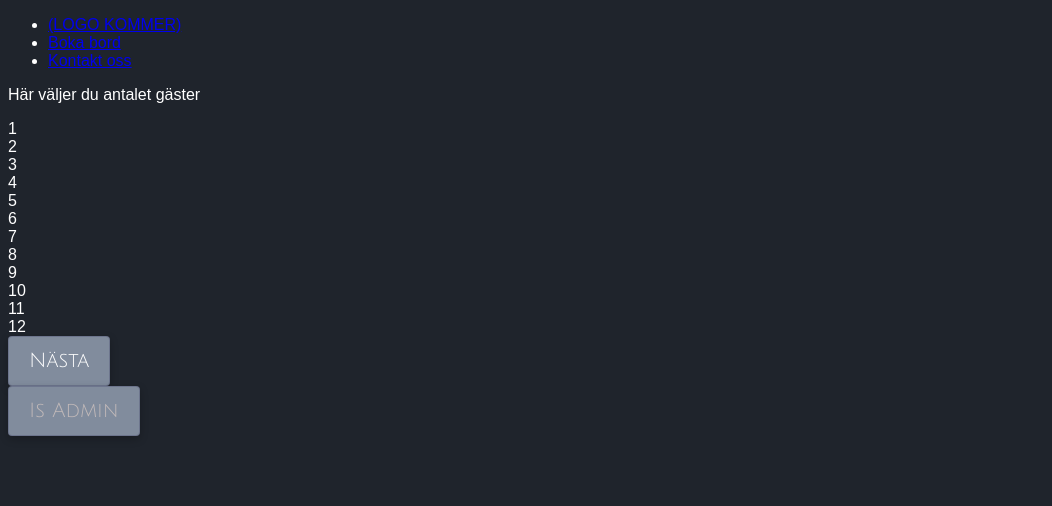
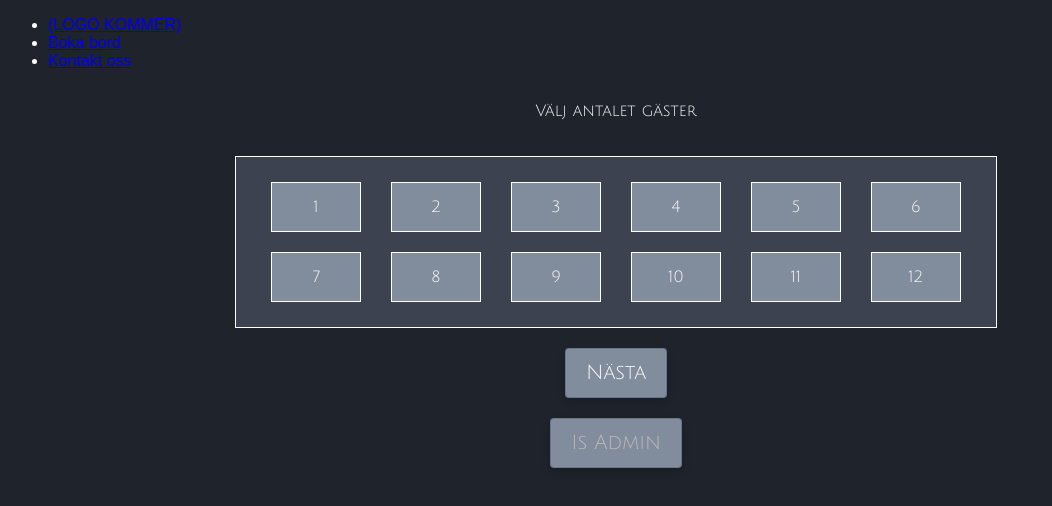
Before and after one commit to PetraElgemyr/restaurant-fullstack, a React (Vite) app in the folder fed22s-therestaurant/: page /booking in a window 1280 px wide. Shown: the top 506 px of the page, without its empty margins (0-1052 px from the left). Built offline with nearby package versions, Linux system fonts and the light colour scheme; a web font is replaced by a local one.

Commit message:
(feat): implement styled comps & add selected fn

```diff
--- a/fed22s-therestaurant/src/components/BookGuests.tsx
+++ b/fed22s-therestaurant/src/components/BookGuests.tsx
@@ -5,20 +5,57 @@ import { CurrentBookingContext } from "../contexts/BookingsContext";
 import { Button } from "./styled/Buttons";
 import { Form } from "react-router-dom";
 import { Input } from "./styled/Forms";
+import { GuestBox, GuestBoxWrapper, GuestWrapper } from "./styled/GuestBox";
 
 export interface IChooseGuests {
   goToCalendar: () => void;
   isAdmin: boolean;
 }
 
+export interface IGuest {
+  guests: number;
+  selected: boolean;
+}
 export const BookGuests = ({ goToCalendar, isAdmin }: IChooseGuests) => {
-  const numberOfGuests = [1, 2, 3, 4, 5, 6, 7, 8, 9, 10, 11, 12];
+  // const numberOfGuests = [1, 2, 3, 4, 5, 6, 7, 8, 9, 10, 11, 12];
+  const [numberOfGuests, setNumberOfGuests] = useState<IGuest[]>([
+    { guests: 1, selected: false },
+    { guests: 2, selected: false },
+    { guests: 3, selected: false },
+    { guests: 4, selected: false },
+    { guests: 5, selected: false },
+    { guests: 6, selected: false },
+    { guests: 7, selected: false },
+    { guests: 8, selected: false },
+    { guests: 9, selected: false },
+    { guests: 10, selected: false },
+    { guests: 11, selected: false },
+    { guests: 12, selected: false },
+  ]);
+
   const currentBooking = useContext(CurrentBookingContext);
   const dispatch = useContext(BookingDispatchContext);
   const [html, setHtml] = useState<JSX.Element>(<></>);
   const [guestsString, setGuestsString] = useState("");
+  const [boxHtml, setBoxHtml] = useState<JSX.Element>(<></>);
 
   const handleClick = (guests: number) => {
+    const updatedGuests = numberOfGuests.map((guest) => {
+      if (guest.guests === guests) {
+        return {
+          ...guest,
+          selected: true,
+        };
+      } else {
+        return {
+          ...guest,
+          selected: false,
+        };
+      }
+    });
+
+    setNumberOfGuests(updatedGuests);
+
     dispatch({
       type: ActionTypeCurrentBooking.SET_NUMBER_OF_GUESTS,
       payload: guests,
@@ -32,7 +69,8 @@ export const BookGuests = ({ goToCalendar, isAdmin }: IChooseGuests) => {
       payload: tables,
     });
 
-    console.log(tables);
+    console.log("Antal bord ", tables);
+
     setHtml(<></>);
   };
 
@@ -76,13 +114,23 @@ export const BookGuests = ({ goToCalendar, isAdmin }: IChooseGuests) => {
   if (!isAdmin) {
     return (
       <>
-        <div>
-          <p>Här väljer du antalet gäster</p>
-          {numberOfGuests.map((guests) => (
-            <div key={guests} onClick={() => handleClick(guests)}>
-              {guests}
-            </div>
-          ))}
+        <GuestWrapper>
+          <p>Välj antalet gäster</p>
+          <GuestBoxWrapper>
+            {numberOfGuests.map((guest) => (
+              <GuestBox
+                selected={guest.selected}
+                key={guest.guests}
+                onClick={() => {
+                  handleClick(guest.guests);
+
+                  console.log(numberOfGuests);
+                }}
+              >
+                {guest.guests}
+              </GuestBox>
+            ))}{" "}
+          </GuestBoxWrapper>
           <Button
             type="button"
             onClick={() => {
@@ -97,7 +145,7 @@ export const BookGuests = ({ goToCalendar, isAdmin }: IChooseGuests) => {
           </Button>
           {html}
           <Button disabled={!isAdmin}>Is Admin</Button>
-        </div>
+        </GuestWrapper>
       </>
     );
   } else {
```
Also changed, not shown: 1 other file (tests, documents, lock files or other folders).
